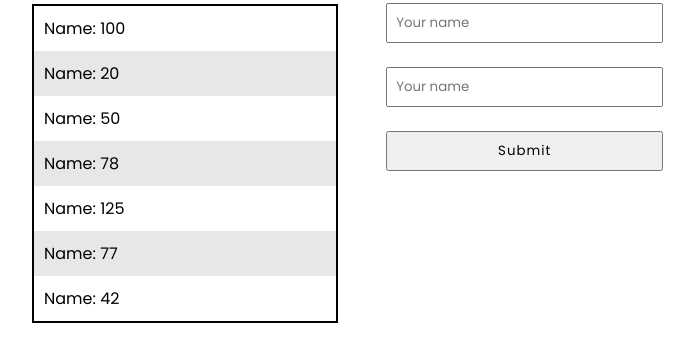
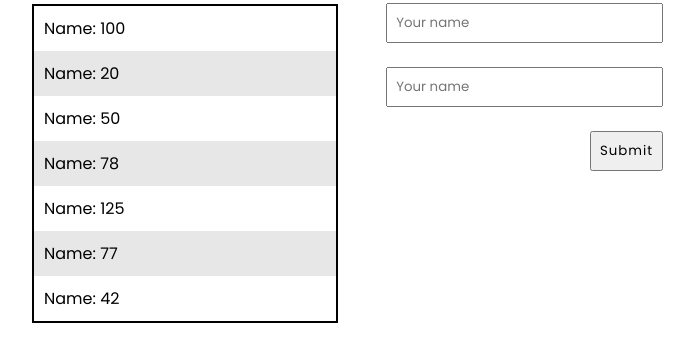
Before and after one commit to mperezbazan/Leaderboard, a website built with webpack: page src/index.html in a window 1280 px wide. Shown: the part 207-568 px from the top of the page, without its empty margins (16-710 px from the left). Built offline with nearby package versions, Linux system fonts and the light colour scheme.

Commit message:
fix submit button

```diff
--- a/src/index.html
+++ b/src/index.html
@@ -25,7 +25,7 @@
           <form class="form-content" action="#">
             <input type="text" class='form-input' name="name" id="name" placeholder="Your name" />
             <input type="text" class='form-input' name="score" id="score" placeholder="Your name" />
-            <input type="submit" value="Submit" class="button">
+            <input type="submit" value="Submit" class="button submit">
           </form>
         </section>
       </div>
--- a/src/index.js
+++ b/src/index.js
@@ -1,5 +1,5 @@
 import './style.css';
-import Scores from './modules/Scores';
+import Scores from './modules/Scores.js';
 
 const data = [
   { name: 'Name', score: 100 },
--- a/src/style.css
+++ b/src/style.css
@@ -67,3 +67,7 @@
 .form-input {
   padding: 8px;
 }
+
+.submit {
+  align-self: flex-end;
+}
```
